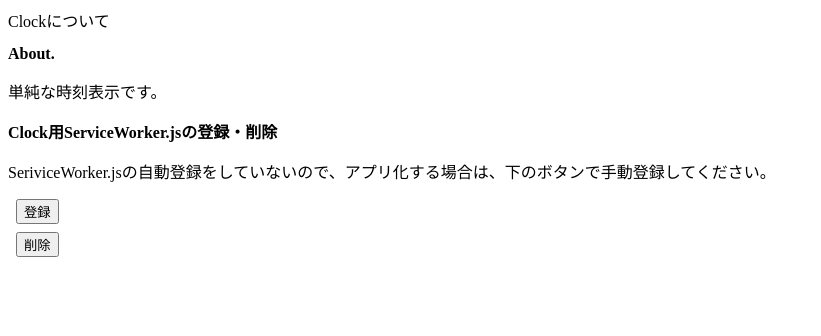
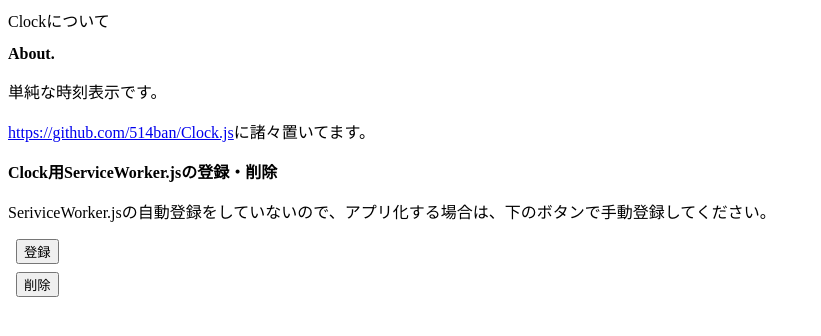
Before and after one commit to 514ban/Clock.js, a plain HTML site: page about.html in a window 1280 px wide. Shown: the whole page, without its empty margins (0-821 px from the left). Drawn offline with Linux system fonts and the light colour scheme.

Commit message:
about.html - link remote repo at github

```diff
--- a/about.html
+++ b/about.html
@@ -79,6 +79,9 @@
 <p>
 単純な時刻表示です。
 </p>
+<p>
+<a href="https://github.com/514ban/Clock.js">https://github.com/514ban/Clock.js</a>に諸々置いてます。
+</p>
 </section>
 <section>
 <h1>Clock用ServiceWorker.jsの登録・削除</h1>
```
